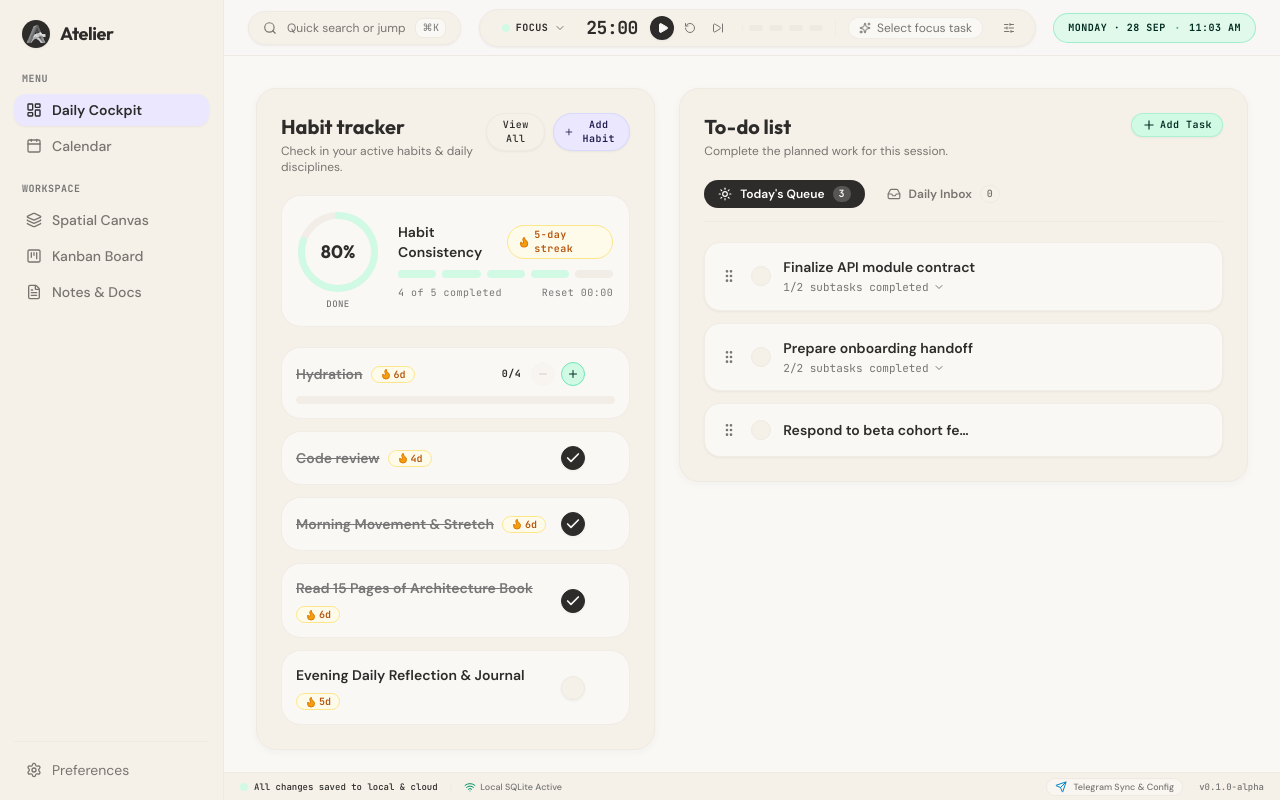
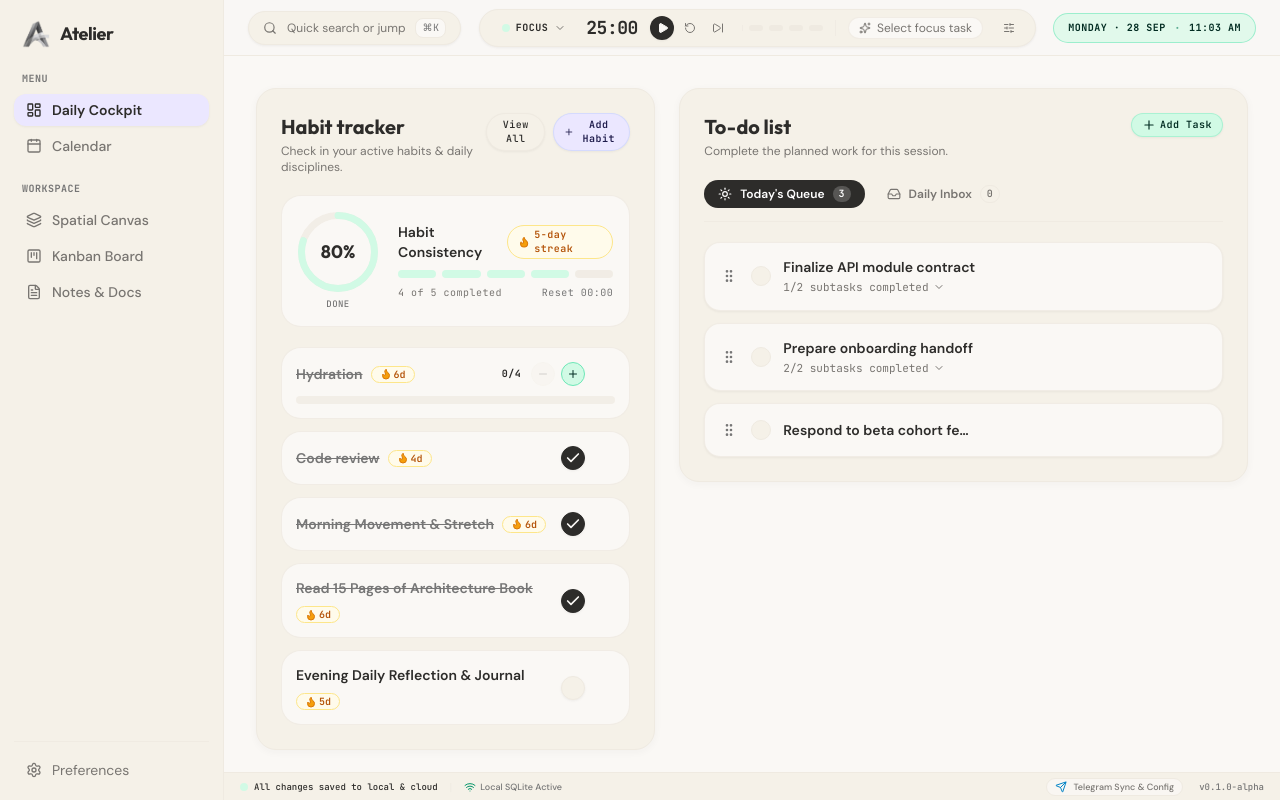
Before and after one commit to Unalome7431/Atelier---Productivity-Desktop-App, a React (Vite) app: page / in a window 1280 px wide. Built offline with nearby package versions, Linux system fonts and the light colour scheme.

Commit message:
style(sidebar): use transparent favicon.png logo directly without black background

```diff
--- a/src/components/layout/Sidebar.tsx
+++ b/src/components/layout/Sidebar.tsx
@@ -46,9 +46,7 @@ export const Sidebar: React.FC = () => {
         {/* Top Wordmark & Logo */}
         <div className="flex items-center justify-between px-2 pt-1.5">
           <div className="flex items-center gap-2.5">
-            <div className="w-7 h-7 rounded-lg bg-primaryDark flex items-center justify-center shadow-subtle overflow-hidden p-1">
-              <img src="/favicon.svg" alt="Atelier" className="w-full h-full object-contain" />
-            </div>
+            <img src="/favicon.png" alt="Atelier" className="w-7 h-7 object-contain" />
             <span className="font-display font-bold text-lg tracking-tight text-primaryDark">
               Atelier
             </span>
```
